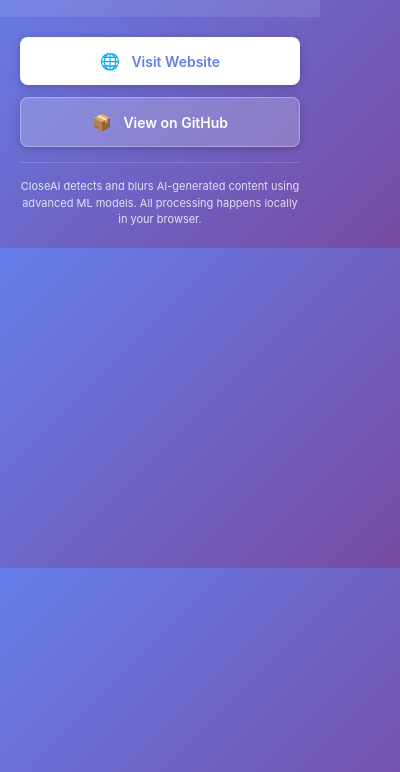
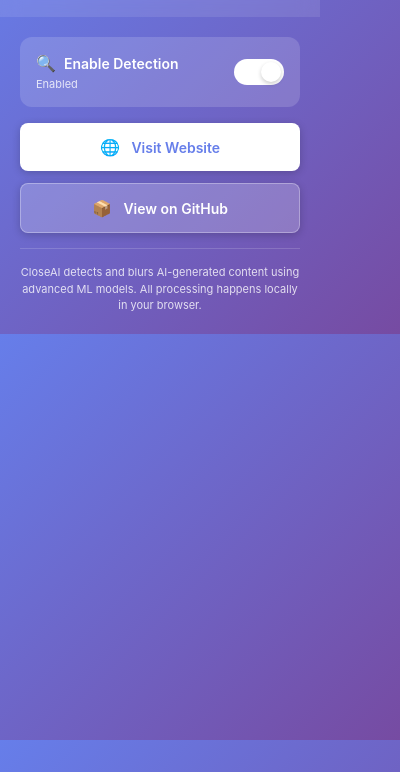
Before and after one commit to jlkall/ai-blur-extension, a browser extension: page popup.html in a window 400 px wide. Shown: the part 72-844 px from the top of the page. Drawn offline with Linux system fonts and the light colour scheme.

Commit message:
Add toggle to enable/disable extension from popup

```diff
--- a/popup.html
+++ b/popup.html
@@ -91,6 +91,59 @@
             margin-right: 8px;
             font-size: 16px;
         }
+
+        .toggle-container {
+            background: rgba(255, 255, 255, 0.15);
+            border-radius: 12px;
+            padding: 16px;
+            margin-bottom: 16px;
+            display: flex;
+            align-items: center;
+            justify-content: space-between;
+        }
+
+        .toggle-label {
+            display: flex;
+            align-items: center;
+            font-weight: 600;
+            font-size: 14px;
+        }
+
+        .toggle-switch {
+            position: relative;
+            width: 50px;
+            height: 26px;
+            background: rgba(255, 255, 255, 0.3);
+            border-radius: 13px;
+            cursor: pointer;
+            transition: background 0.3s;
+        }
+
+        .toggle-switch.active {
+            background: white;
+        }
+
+        .toggle-slider {
+            position: absolute;
+            top: 3px;
+            left: 3px;
+            width: 20px;
+            height: 20px;
+            background: white;
+            border-radius: 50%;
+            transition: transform 0.3s;
+            box-shadow: 0 2px 4px rgba(0, 0, 0, 0.2);
+        }
+
+        .toggle-switch.active .toggle-slider {
+            transform: translateX(24px);
+        }
+
+        .status-text {
+            font-size: 11px;
+            opacity: 0.8;
+            margin-top: 4px;
+        }
     </style>
 </head>
 <body>
@@ -100,6 +153,19 @@
     </div>
 
     <div class="content">
+        <div class="toggle-container">
+            <div>
+                <div class="toggle-label">
+                    <span class="icon">🔍</span>
+                    Enable Detection
+                </div>
+                <div class="status-text" id="statusText">Enabled</div>
+            </div>
+            <div class="toggle-switch active" id="toggleSwitch">
+                <div class="toggle-slider"></div>
+            </div>
+        </div>
+
         <a href="https://jlkall.github.io/ai-blur-extension/" target="_blank" class="link-button">
             <span class="icon">🌐</span>
             Visit Website
@@ -114,5 +180,46 @@
             CloseAI detects and blurs AI-generated content using advanced ML models. All processing happens locally in your browser.
         </div>
     </div>
+
+    <script>
+        // Load current state
+        chrome.storage.local.get(['enabled'], (result) => {
+            const enabled = result.enabled !== false; // Default to true
+            updateToggle(enabled);
+        });
+
+        // Toggle switch
+        const toggleSwitch = document.getElementById('toggleSwitch');
+        const statusText = document.getElementById('statusText');
+
+        toggleSwitch.addEventListener('click', () => {
+            chrome.storage.local.get(['enabled'], (result) => {
+                const currentState = result.enabled !== false; // Default to true
+                const newState = !currentState;
+
+                chrome.storage.local.set({ enabled: newState }, () => {
+                    updateToggle(newState);
+
+                    // Notify all tabs to update
+                    // Reload current tab to apply changes
+                    chrome.tabs.query({ active: true, currentWindow: true }, (tabs) => {
+                        if (tabs[0]) {
+                            chrome.tabs.reload(tabs[0].id);
+                        }
+                    });
+                });
+            });
+        });
+
+        function updateToggle(enabled) {
+            if (enabled) {
+                toggleSwitch.classList.add('active');
+                statusText.textContent = 'Enabled';
+            } else {
+                toggleSwitch.classList.remove('active');
+                statusText.textContent = 'Disabled';
+            }
+        }
+    </script>
 </body>
 </html>
```
Also changed, not shown: content.js (+72 -1 lines), manifest.json.
